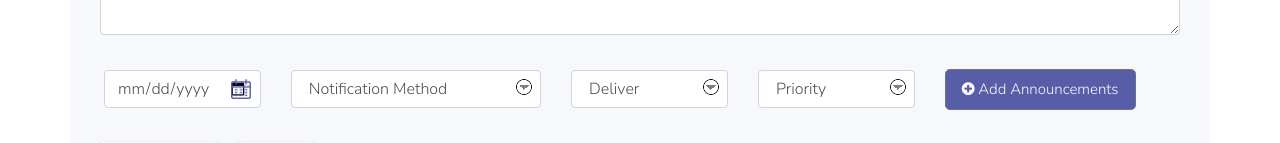
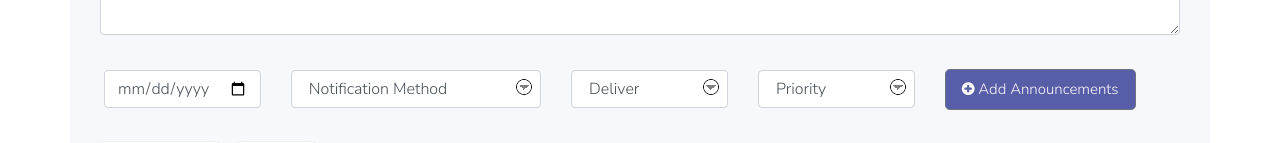
Before and after one commit to Xtarachiever/4010_Tasks, a React (Create React App) app: page / in a window 1280 px wide. Shown: the part 302-445 px from the top of the page. Built offline with nearby package versions, Linux system fonts and the light colour scheme.

Commit message:
updated styles

```diff
--- a/src/App.css
+++ b/src/App.css
@@ -21,16 +21,6 @@ body{
 .tabs .nav-item{
   padding: 1px;
   margin-bottom: 3px;
-}
-.calender img{
-  width: 20px;
-  align-self: center;
-  position: absolute;
-  right: 25px;
-}
-.calender{
-  display: flex;
-  flex-direction: row;
 }
 .nav-item a{
   border: 1px solid #EDEEF4;
@@ -158,9 +148,10 @@ select:focus {
   border-color: green;
   outline: 0;
 }
-/* input[type="date"]::-webkit-calendar-picker-indicator{
-    display: none;
-} */
+input::-webkit-calendar-picker-indicator,input::-moz-calendar-picker-indicator {
+  color: rgba(0, 0, 0, 0);
+  opacity: 1;
+}
 .input{
   display: flex;
   align-items: center;
@@ -169,6 +160,17 @@ select:focus {
 .input i{
   position: relative;
   left: 30px;
+}
+input::-webkit-calendar-picker-indicator::after,input::-moz-calendar-picker-indicator::after{
+  content: '';
+  display: block;
+  background: url(https://t.co/CZduDlHgkd) no-repeat;
+  background-size: 10%;
+  width: 100px;
+  height: 100px;
+  position: absolute;
+  transform: translateX(-2%);
+
 }
 .input input{
   background-color:#F6F8FB;
--- a/src/App.js
+++ b/src/App.js
@@ -207,7 +207,6 @@ class App extends React.Component {
             </div> */}
               <div className="col-sm-5 col-xl-2 col-12 mt-1 calender">
                 <Input type="date" placeholder="Select a date" onChange={this.changeHandler} value={Date} name="Date"/>
-                <img src={calendar} alt="calender.png" onClick={this.datePicker}/>
               </div>
               <div className="col-sm-5 col-xl-3 col-12 mt-1">
                 <select className="form-control" onChange={this.changeHandler} value={Notification_Method} name="Notification_Method">
```
Also changed, not shown: 1 other file (tests, documents, lock files or other folders).
